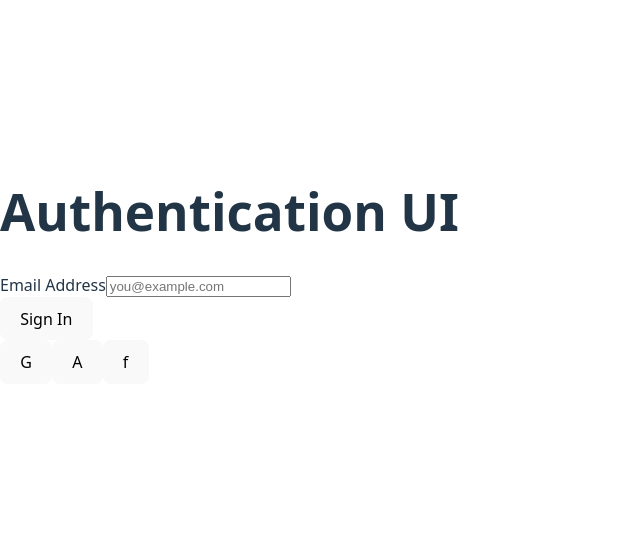
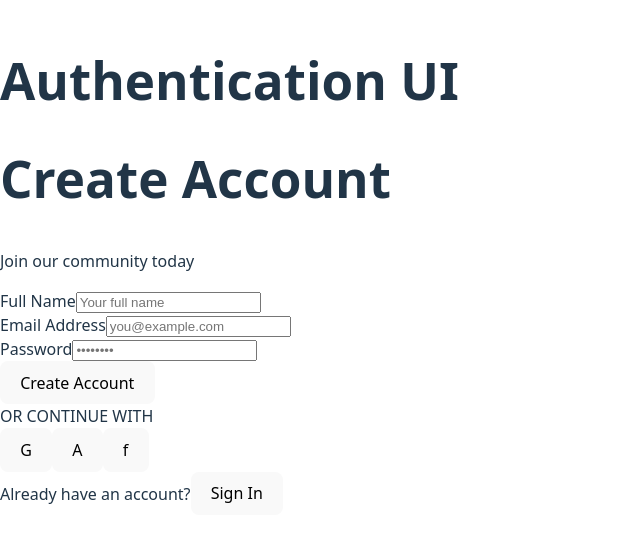
Before and after one commit to guzzkj/auth-forms, a React (Vite) app: page / in a window 1280 px wide. Shown: the part 134-676 px from the top of the page, without its empty margins (0-640 px from the left). Built offline with nearby package versions, Linux system fonts and the light colour scheme.

Commit message:
feat: compose static signup form

```diff
--- a/src/components/auth/AuthDivider.jsx
+++ b/src/components/auth/AuthDivider.jsx
@@ -0,0 +1,9 @@
+export default function AuthDivider() {
+    return (
+      <div>
+        <span />
+        <span>OR CONTINUE WITH</span>
+        <span />
+      </div>
+    );
+  }
--- a/src/components/auth/SignUpForm.jsx
+++ b/src/components/auth/SignUpForm.jsx
@@ -0,0 +1,30 @@
+import Input from '../ui/Input.jsx';
+import Button from '../ui/Button.jsx';
+import AuthDivider from './AuthDivider.jsx';
+import SocialLogin from './SocialLogin.jsx';
+
+export default function SignUpForm() {
+  return (
+    <section>
+      <header>
+        <h1>Create Account</h1>
+        <p>Join our community today</p>
+      </header>
+
+      <div>
+        <Input id="signup-name" label="Full Name" name="name" placeholder="Your full name" />
+        <Input id="signup-email" label="Email Address" type="email" name="email" placeholder="you@example.com" />
+        <Input id="signup-password" label="Password" type="password" name="password" placeholder="••••••••" />
+      </div>
+
+      <Button type="button">Create Account</Button>
+      <AuthDivider />
+      <SocialLogin />
+
+      <div>
+        <span>Already have an account?</span>
+        <button type="button">Sign In</button>
+      </div>
+    </section>
+  );
+}
--- a/src/components/auth/SocialLogin.jsx
+++ b/src/components/auth/SocialLogin.jsx
@@ -0,0 +1,11 @@
+import SocialButton from '../ui/SocialButton.jsx';
+
+export default function SocialLogin() {
+  return (
+    <div>
+      <SocialButton label="Continue with Google">G</SocialButton>
+      <SocialButton label="Continue with Apple">A</SocialButton>
+      <SocialButton label="Continue with Facebook">f</SocialButton>
+    </div>
+  );
+}
--- a/src/pages/AuthPage.jsx
+++ b/src/pages/AuthPage.jsx
@@ -1,19 +1,10 @@
-import Input from '../components/ui/Input.jsx';
-import Button from '../components/ui/Button.jsx';
-import SocialButton from '../components/ui/SocialButton.jsx';
+import SignUpForm from '../components/auth/SignUpForm.jsx';
 
 export default function AuthPage() {
   return (
     <main>
       <h1>Authentication UI</h1>
-      <Input id="example-email" label="Email Address"
-        name="email" type="email" placeholder="you@example.com" />
-      <Button type="button">Sign In</Button>
-      <div>
-        <SocialButton label="Continue with Google">G</SocialButton>
-        <SocialButton label="Continue with Apple">A</SocialButton>
-        <SocialButton label="Continue with Facebook">f</SocialButton>
-      </div>
+      <SignUpForm />
     </main>
   );
 }
```
